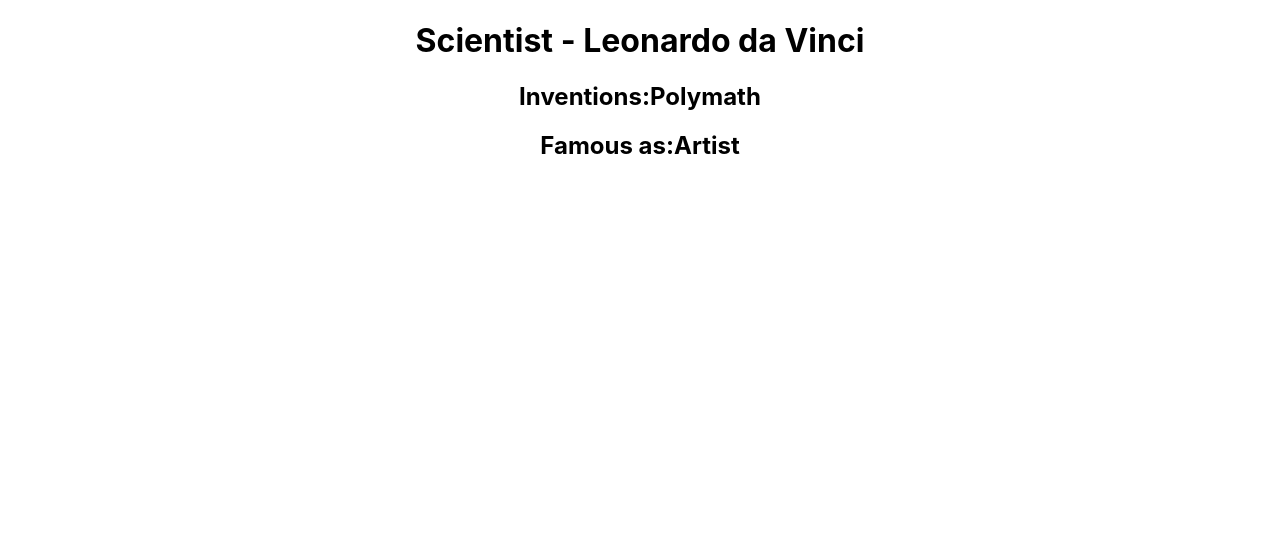
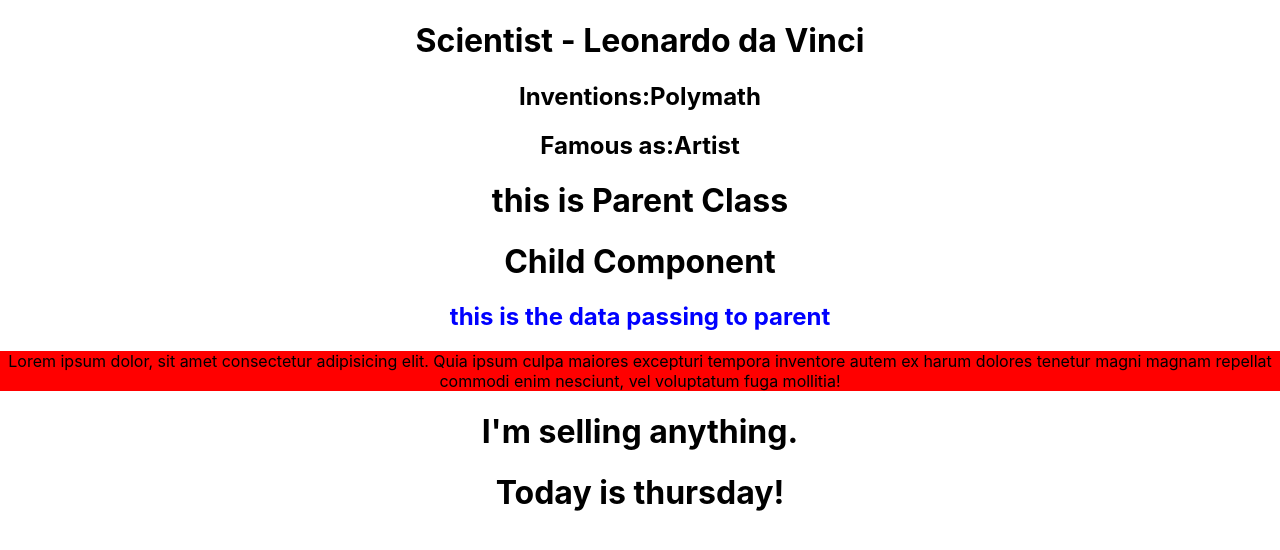
Before and after one commit to SONY078/React-Preparation, a React (Create React App) app: page / in a window 1280 px wide. Shown: the top 550 px of the page. Built offline with nearby package versions, Linux system fonts and the light colour scheme.

Commit message:
Update App.js

```diff
--- a/src/App.js
+++ b/src/App.js
@@ -1,10 +1,20 @@
 import './App.css';
 // import {BrowserRouter , Routes , Route} from 'react-router-dom
 import Greetings from './IDay1/iday-1'
+
+import Parent from './IDAY2/Parent';
+import Week from './IDAY2/Week';
+import Store from './IDAY2/iday-2';
+
 function App() {
   return (
     <div className="App">
+
       <Greetings/>
+
+      <Parent/>
+      <Store/>
+      <Week day="thursday"/>
     </div>
   );
 }
```
